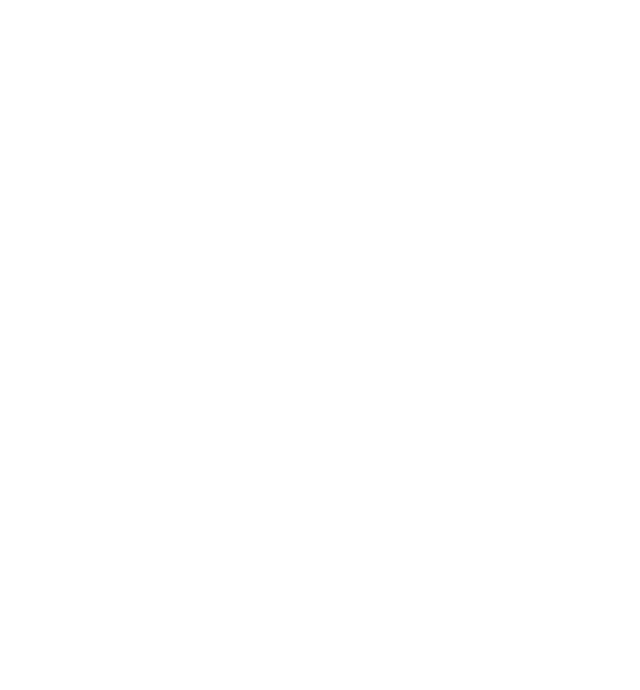
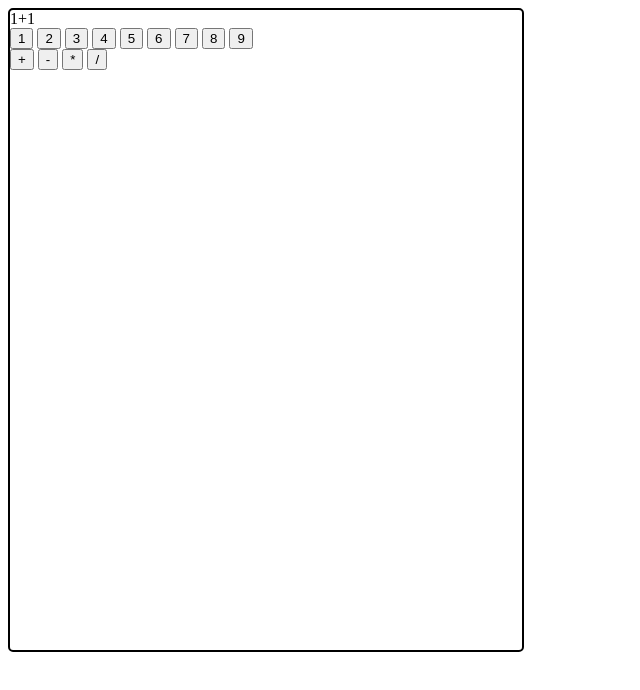
Before and after one commit to mdwasifulkabir/calculator, a plain HTML site: page index.html in a window 1280 px wide. Shown: the whole page, without its empty margins (0-640 px from the left). Drawn offline with Linux system fonts and the light colour scheme.

Commit message:
Create buttons and display

```diff
--- a/index.html
+++ b/index.html
@@ -9,6 +9,29 @@
 </head>
 
 <body>
+ <div id="container">
+  <div id="display">1+1</div>
 
+  <div id="button-container">
+    <div id="number-container">
+      <button class="numbers">1</button>
+      <button class="numbers">2</button>
+      <button class="numbers">3</button>
+      <button class="numbers">4</button>
+      <button class="numbers">5</button>
+      <button class="numbers">6</button>
+      <button class="numbers">7</button>
+      <button class="numbers">8</button>
+      <button class="numbers">9</button>
+    </div>
+    <div id="operator-container">
+      <button class="operators">+</button>
+      <button class="operators">-</button>
+      <button class="operators">*</button>
+      <button class="operators">/</button>
+    </div>
+  </div>
+
+ </div>
 </body>
 </html>
--- a/style.css
+++ b/style.css
@@ -0,0 +1,8 @@
+#container {
+  display: flex;
+  flex-direction: column;
+  border: 2px black solid;
+  border-radius: 5px;
+  width : 40vw;
+  height: 80vh;
+}
```
